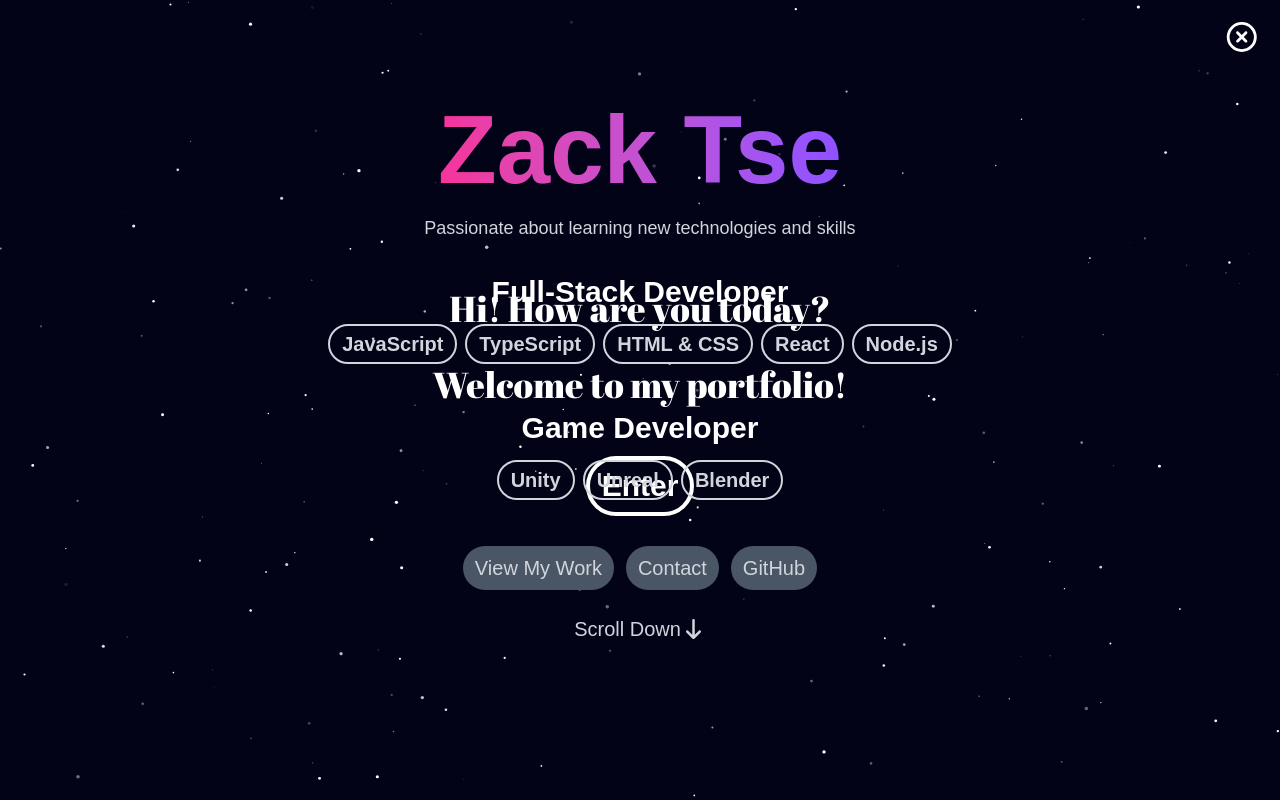
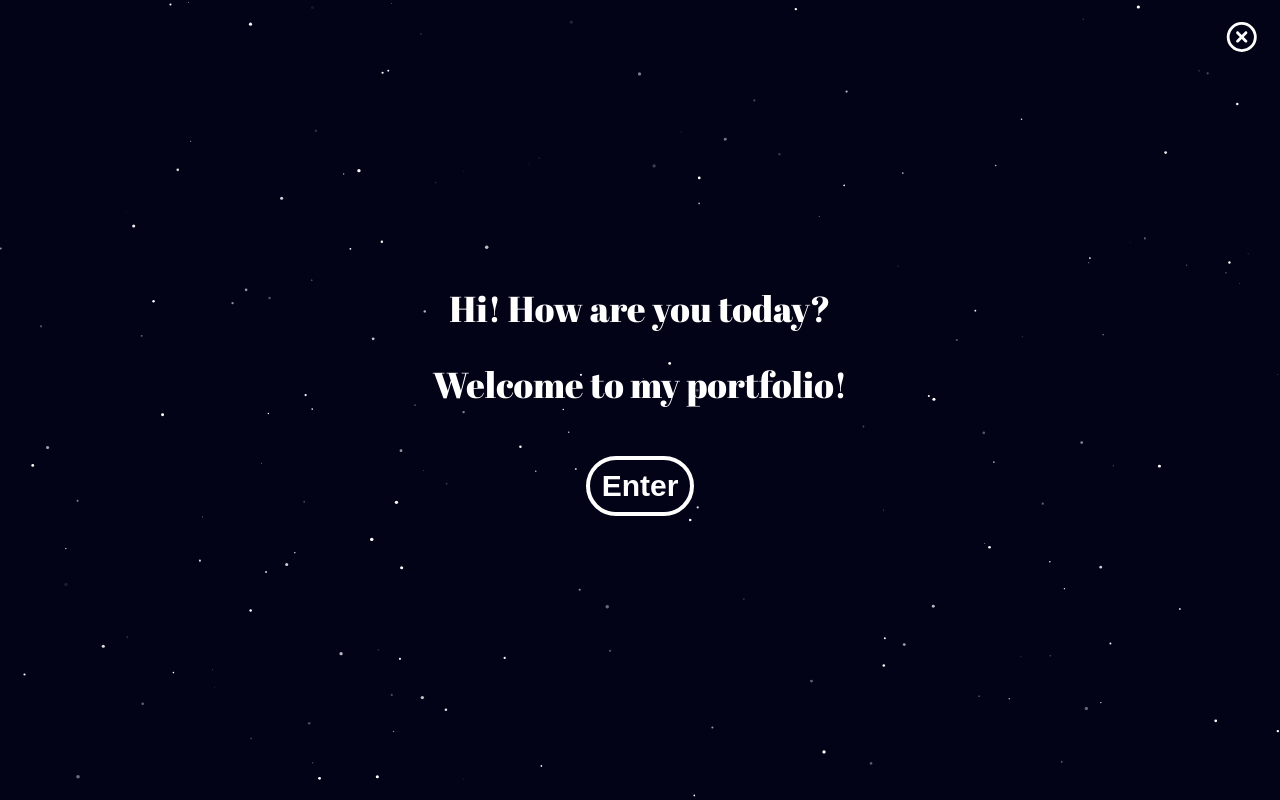
Before and after one commit to Zack0079/portfolio, a Next.js app: page / in a window 1280 px wide. Shown: the top 800 px of the page. Built offline with nearby package versions, Linux system fonts and the light colour scheme; grey boxes are pictures that could not be loaded.

Commit message:
Fixed the z-index too high that interrupt overlap.js

```diff
--- a/src/components/Hero.js
+++ b/src/components/Hero.js
@@ -28,7 +28,7 @@ export default function Hero() {
     <section id="hero" className="relative bg-gray-900 text-white min-h-dvh w-screen flex flex-col px-4 sm:px-6 md:px-8 pt-12 lg:pt-0">
 
 
-      <div id="hero-content" className="relative z-10 flex-1 flex flex-col justify-center items-center text-center">
+      <div id="hero-content" className="relative z-1 flex-1 flex flex-col justify-center items-center text-center">
         <div className="flex flex-col justify-center items-center">
           <h1 className="text-5xl sm:text-6xl md:text-7xl lg:text-8xl font-bold mb-4 bg-gradient-to-r from-pink-500 to-violet-500 bg-clip-text font-extrabold text-transparent">Zack Tse</h1>
           <p className="text-base sm:text-lg text-gray-300">
@@ -65,7 +65,7 @@ export default function Hero() {
             </div>
           </div>
 
-          <div className="text-base md:text-xl text-gray-100 mt-8 flex flex-col md:flex-row flex-wrap justify-center gap-3 mb-4">
+          <div className="z-1 text-base md:text-xl text-gray-100 mt-8 flex flex-col md:flex-row flex-wrap justify-center gap-3 mb-4">
             <a href="#projects" className="rounded-full bg-gray-600 px-3 py-2 text-gray-300  hover:text-white">
               <span>View My Work</span>
             </a>
@@ -81,7 +81,7 @@ export default function Hero() {
         </div>
 
 
-        <div className="relative z-10 w-full text-center items-center animate-bounce text-gray-300 py-4 lg:py-8 text-lg sm:text-xl">
+        <div className="relative z-1 w-full text-center items-center animate-bounce text-gray-300 py-4 lg:py-8 text-lg sm:text-xl">
           <span className="text-gray-300 bottom-0">Scroll Down</span>
           <FontAwesomeIcon icon={faArrowDown} />
         </div>
```
